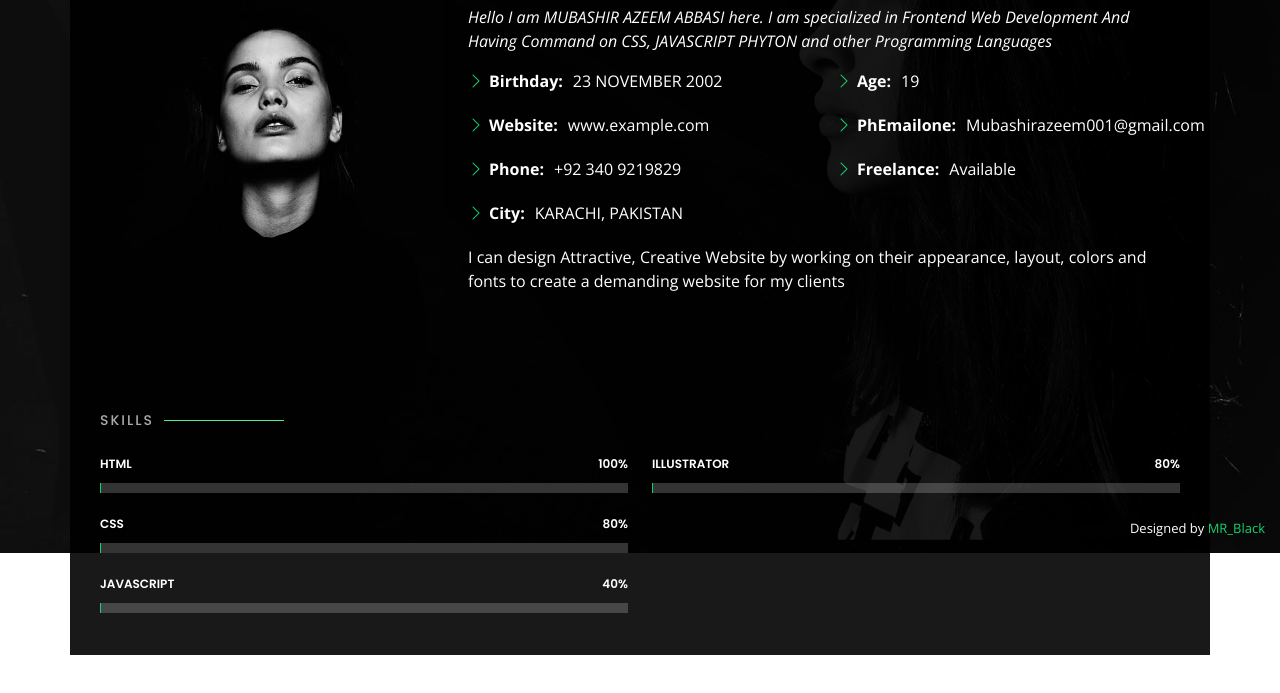
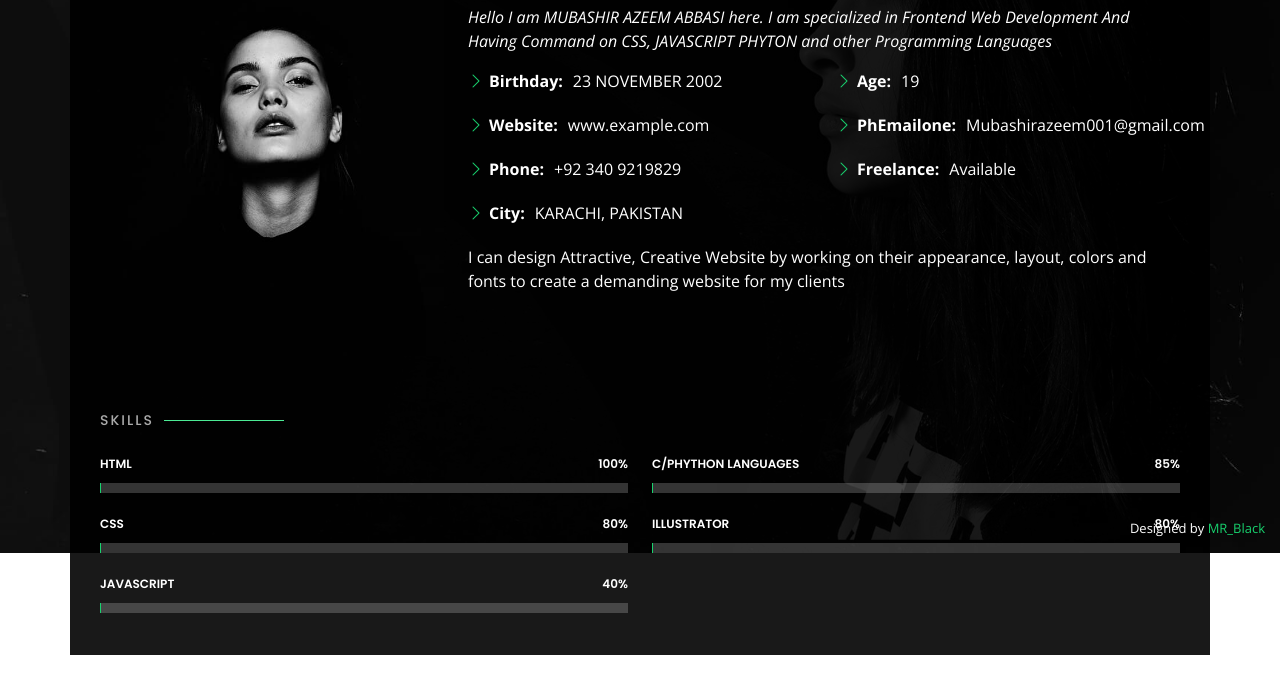
Before and after one commit to mubashir-azeem/mubashir_resume, a plain HTML site: page index.html in a window 1280 px wide. Both pictures are taken after a click on the link "About". Shown: the part 247-940 px from the top of the page. Drawn offline with nearby package versions, Linux system fonts and the light colour scheme.

Commit message:
Update index.html

```diff
--- a/index.html
+++ b/index.html
@@ -133,6 +133,9 @@
             </div>
           </div>
 
+
+
+
           <div class="progress">
             <span class="skill">JavaScript <i class="val">40%</i></span>
             <div class="progress-bar-wrap">
@@ -145,7 +148,12 @@
         <div class="col-lg-6">
 
 
-
+          <div class="progress">
+            <span class="skill">C/PHYTHON LANGUAGES<i class="val">85%</i></span>
+            <div class="progress-bar-wrap">
+              <div class="progress-bar" role="progressbar" aria-valuenow="95" aria-valuemin="0" aria-valuemax="100"></div>
+            </div>
+          </div>
 
           <div class="progress">
             <span class="skill">ILLUSTRATOR<i class="val">80%</i></span>
```
